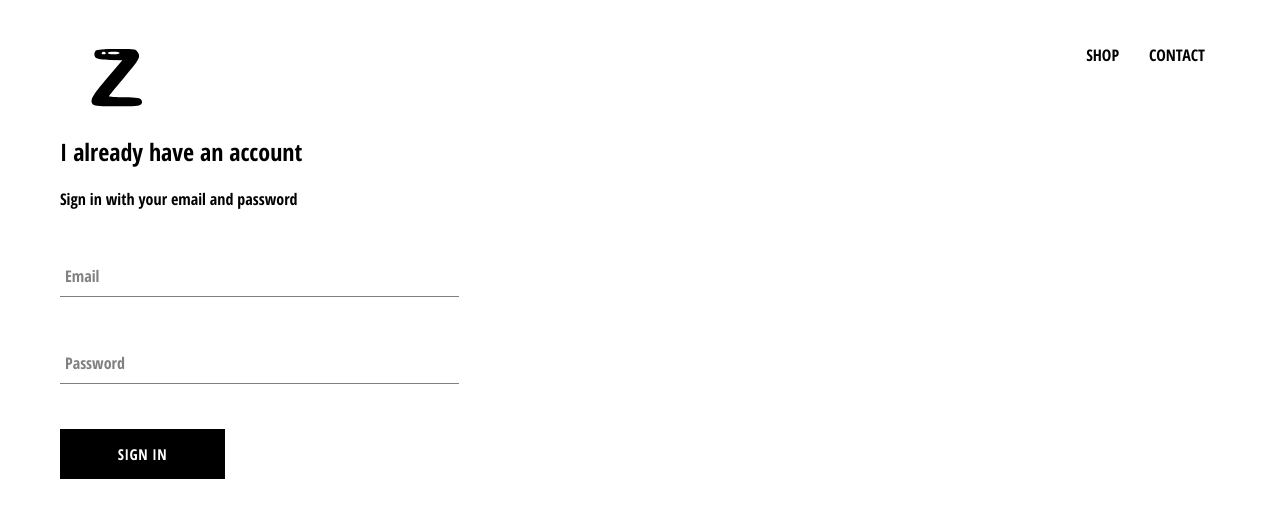
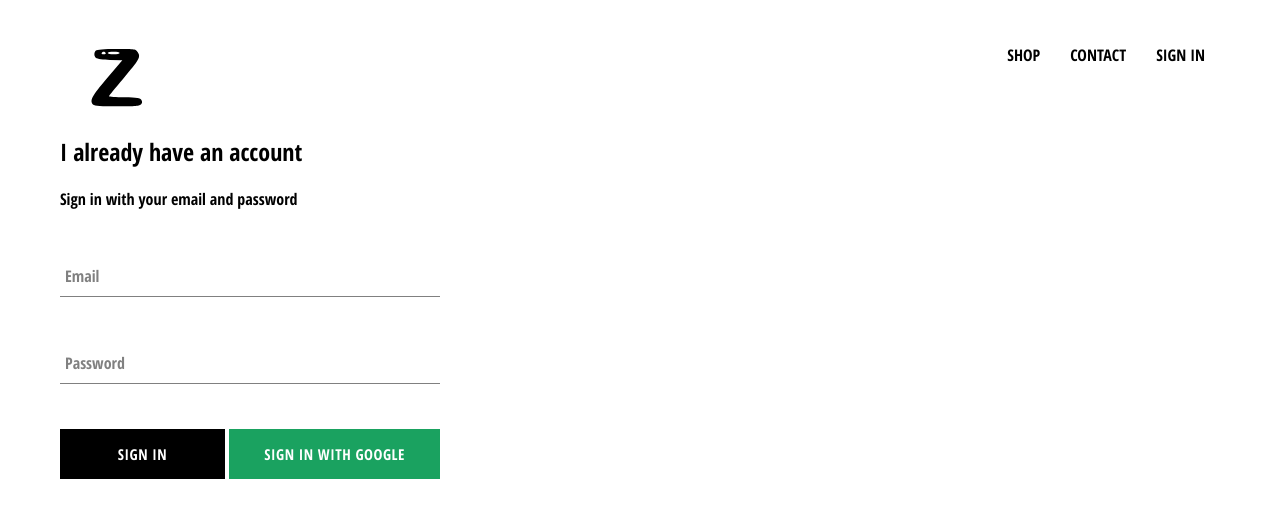
Before and after one commit to isnantozul/crwn-clothing, a React (Create React App) app: page /signin in a window 1280 px wide. Shown: the top 518 px of the page. Built offline with nearby package versions, Linux system fonts and the light colour scheme; no server answers.

Commit message:
FirebaseSIgnInGoogle

```diff
--- a/package.json
+++ b/package.json
@@ -6,6 +6,7 @@
     "@testing-library/jest-dom": "^5.11.4",
     "@testing-library/react": "^11.1.0",
     "@testing-library/user-event": "^12.1.10",
+    "firebase": "^8.1.1",
     "node-sass": "^4.14.1",
     "react": "^17.0.1",
     "react-dom": "^17.0.1",
--- a/src/App.css
+++ b/src/App.css
@@ -7,3 +7,7 @@
   text-decoration: none;
   color: black;
 }
+
+*{
+  box-sizing: border-box;
+}
--- a/src/App.js
+++ b/src/App.js
@@ -5,18 +5,43 @@
 import ShopPage from './pages/shop/shop.component';
 import SignInAndSignUpPage from './pages/sign-in-and-sign-up/sign-in-and-sign-up.component';
 import Header from './components/header/header.component';
+import { auth } from './firebase/firebase.utils';
 
-function App() {
+class App extends React.Component {
+  constructor() {
+    super();
+
+    this.state = {
+      currentUser: null
+    }
+  }
+
+  unsubscribeFromAuth = null
+
+  componentDidMount() {
+    auth.unsubscribeFromAuth = auth.onAuthStateChanged(user => {
+      this.setState({ currentUser: user });
+
+      console.log(user);
+    });
+  }
+
+  componentWillUnmount() {
+    this.unsubscribeFromAuth();
+  }
+
+  render() {
     return (
       <div>
-      <Header />
+        <Header currentUser={this.state.currentUser} />
         <Switch>
           <Route exact path='/' component={HomePage} />
           <Route path='/shop' component={ShopPage} />
           <Route path='/signin' component={SignInAndSignUpPage} />
         </Switch>
-    </div>
+      </div >
     );
+  }
 }
 
 export default App;
--- a/src/components/custom-button/custom-button.component.jsx
+++ b/src/components/custom-button/custom-button.component.jsx
@@ -1,8 +1,9 @@
 import React from 'react';
 import './custom-button.styles.scss';
 
-const CutsomButton = ({ children, ...otherProps }) => (
-    <button className='custom-button' {...otherProps} >
+const CutsomButton = ({ children, isGoogleSignIn, ...otherProps }) => (
+    <button className={`${isGoogleSignIn ? 'google-sign-in' : ''} custom-button`} {...otherProps}
+    >
         {children}
     </button>
 );
--- a/src/components/custom-button/custom-button.styles.scss
+++ b/src/components/custom-button/custom-button.styles.scss
@@ -19,4 +19,13 @@
       color: black;
       border: 1px solid black;
     }
+    &.google-sign-in{
+      background-color: #1aa260;
+      color: white;
+
+      &:hover{
+        background-color: #357ae8;
+        border: none;
+      }
+    }
   }
--- a/src/components/header/header.component.jsx
+++ b/src/components/header/header.component.jsx
@@ -1,9 +1,10 @@
 import React from 'react';
 import { Link } from 'react-router-dom';
+import { auth } from '../../firebase/firebase.utils'
 import { ReactComponent as Logo } from '../../assets/mdpi.svg';
 import './header.styles.scss';
 
-const Header = () => (
+const Header = ({ currentUser }) => (
     <div className='header'>
         <Link className='logo-container' to="/">
             <Logo className='Logo' />
@@ -15,8 +16,14 @@
             <Link className='option' to='/shop'>
                 CONTACT
             </Link>
+            {
+                currentUser ? (
+                    <div className='option' onClick={() => auth.signOut()} > SIGN OUT </div>
+                ) : (
+                        <Link className='option' to='/signin'> SIGN IN </Link>
+                    )}
         </div>
-    </div>
+    </div >
 )
 
 export default Header;
--- a/src/components/header/header.styles.scss
+++ b/src/components/header/header.styles.scss
@@ -20,6 +20,7 @@
 
       .option {
         padding: 10px 15px;
+        cursor: pointer;
       }
     }
   }
--- a/src/components/sign-in/sign-in.component.jsx
+++ b/src/components/sign-in/sign-in.component.jsx
@@ -1,6 +1,7 @@
 import React from 'react';
 import FormInput from '../form-input/form-input.component';
 import CustomButton from '../custom-button/custom-button.component';
+import { signInWithGoogle } from '../../firebase/firebase.utils';
 import './sign-in.styles.scss';
 
 class SignIn extends React.Component {
@@ -49,9 +50,12 @@
                         label="Password"
                         required
                     />
-
-
-                    <CustomButton type='submit'> Sign In </CustomButton>
+                    <div className='buttons'>
+                        <CustomButton type='submit'> Sign In </CustomButton>
+                        <CustomButton onClick={signInWithGoogle} isGoogleSignIn>
+                            Sign In with Google
+                    </CustomButton>
+                    </div>
                 </form>
             </div>
         );
--- a/src/components/sign-in/sign-in.styles.scss
+++ b/src/components/sign-in/sign-in.styles.scss
@@ -1,9 +1,13 @@
 .sign-in {
-    width: 30vw;
+    width: 380px;
     display: flex;
     flex-direction: column;
 
     .title {
         margin: 10px 0;
     }
+    .buttons {
+        display: flex;
+        justify-content: space-between ;
+    }
 }
--- /dev/null
+++ b/src/firebase/firebase.utils.js
@@ -0,0 +1,25 @@
+import firebase from 'firebase/app';
+import 'firebase/firestore';
+import 'firebase/auth';
+
+const config = {
+    apiKey: "AIzaSyCqZqJpRkflSL-SR5a5M1fH-5mDW4gmKlI",
+    authDomain: "crwn-db-11e9e.firebaseapp.com",
+    databaseURL: "https://crwn-db-11e9e.firebaseio.com",
+    projectId: "crwn-db-11e9e",
+    storageBucket: "crwn-db-11e9e.appspot.com",
+    messagingSenderId: "917564442518",
+    appId: "1:917564442518:web:1acee1c19a51d6b803bfb7",
+    measurementId: "G-ZFR7MZBQC2"
+};
+
+firebase.initializeApp(config);
+
+export const auth = firebase.auth();
+export const firestore = firebase.firestore();
+
+const provider = new firebase.auth.GoogleAuthProvider();
+provider.setCustomParameters({ prompt: 'select_account' });
+export const signInWithGoogle = () => auth.signInWithPopup(provider);
+
+export default firebase;
```
Also changed, not shown: 2 other files (tests, documents, lock files or other folders). Lines whose indentation alone changed are shown as unchanged.
